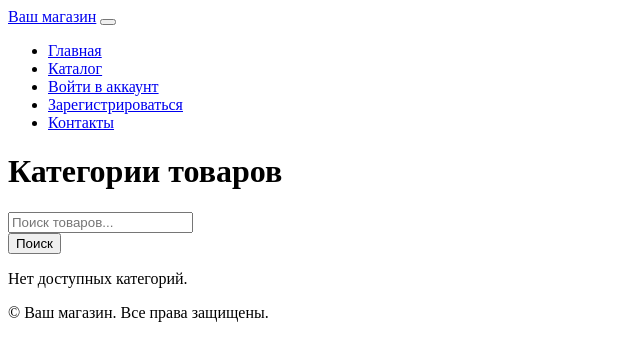
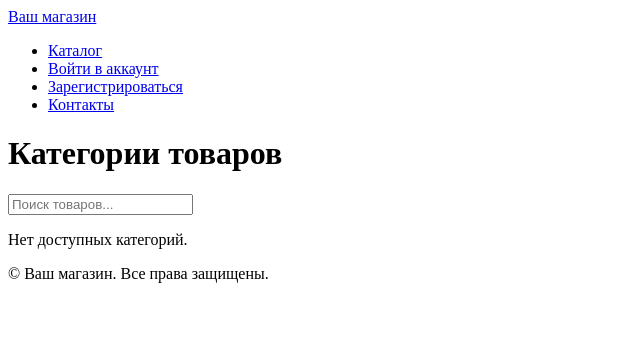
Before and after one commit to Vladislav19121/Diplom, a Django app: page / in a window 1280 px wide. Shown: the top 361 px of the page, without its empty margins (0-640 px from the left). Run offline with Django 5.2, Linux system fonts and the light colour scheme; data that the repository does not hold is empty.

Commit message:
немного изменил шаблоны

```diff
--- a/shop_app/templates/base.html
+++ b/shop_app/templates/base.html
@@ -1,9 +1,12 @@
 <!DOCTYPE html>
 <html lang="ru">
 <head>
+
     <meta charset="UTF-8">
     <meta name="viewport" content="width=device-width, initial-scale=1.0">
     <title>{% block title %}Сайт{% endblock %}</title>
+    {% block styles %}
+    {% endblock %}
 </head>
 <body>
 
@@ -11,35 +14,21 @@
     <nav class="navbar navbar-expand-lg navbar-light bg-light">
         <div class="container">
             <a class="navbar-brand" href="/">Ваш магазин</a>
-            <button class="navbar-toggler" type="button" data-bs-toggle="collapse" data-bs-target="#navbarNav" aria-controls="navbarNav" aria-expanded="false" aria-label="Toggle navigation">
-                <span class="navbar-toggler-icon"></span>
             </button>
             <div class="collapse navbar-collapse" id="navbarNav">
                 <ul class="navbar-nav">
                     <li class="nav-item">
-                        <a class="nav-link active" aria-current="page" href="/">Главная</a>
-                    </li>
-                    <li class="nav-item">
                         <a class="nav-link" href="#">Каталог</a>  <!-- Замените '#' на URL вашего каталога -->
                     </li>
                     {% if user.is_authenticated %}
-                    <li class="nav-item">
-                        <form action="{% url 'logout' %}" method="post" style="display: inline;">
-                            {% csrf_token %}
-                            <button type="submit" class="btn btn-link nav-link" style="padding: 0;">Выйти из аккаунта</button>
-                        </form>
+                    <li class="nav-item"><a class="nav-link" href="{% url 'logout' %}">Выйти из аккаунта</a></li>
                     </li>
                     {% else %}
                     <li class="nav-item"><a class="nav-link" href="{% url 'login' %}">Войти в аккаунт</a></li>
                     <li class="nav-item"><a class="nav-link" href="{% url 'registration' %}">Зарегистрироваться</a></li>
                     {% endif %}
                     {% if user.is_authenticated %}
-                    <li class="nav-item">
-                        <form action="{% url 'cart' %}" method="post" style="display: inline;">
-                            {% csrf_token %}
-                            <button type="submit" class="btn btn-link nav-link" style="padding: 0;">Ваша корзина</button>
-                        </form>
-                    </li>
+                    <li class="nav-item"><a class="nav-link" href="{% url 'cart' %}">Ваша корзина</a></li>
                     {% endif %}
                     </li>
                     <li class="nav-item">
--- a/shop_app/templates/home.html
+++ b/shop_app/templates/home.html
@@ -2,49 +2,54 @@
 
 {% block title %}Главная страница - Ваш магазин{% endblock %}
 
+
 {% block content %}
-    <div class="container">
-        <h1>Категории товаров</h1>
+    <div class="container mt-4">
+        <h1 class="text-center mb-4">Категории товаров</h1>
 
-        <form action="{% url 'search_results' %}" method="get" class="mb-3">
-            <div class="input-group">
-                <input type="text" class="form-control" placeholder="Поиск товаров..." name="q" value="{{ query }}">
-                <div class="input-group-append">
-                    <button class="btn btn-outline-secondary" type="submit">Поиск</button>
-                </div>
-            </div>
+        {# Форма поиска #}
+        <form action="{% url 'search_results' %}" method="get" class="search-form">
+            <input type="text" class="search-input" placeholder="Поиск товаров..." name="q" value="{{ query }}">
         </form>
 
+        {# Сетка категорий #}
         <div class="row">
             {% for category in categories %}
-            {% if user.is_authenticated and user.is_staff %}
-            <a href="{% url 'delete_category' id=category.id %}" class="btn btn-primary">Удалить категорию</a>
-            {% endif %}
                 <div class="col-md-4 mb-4">
-                    <div class="card h-100">
-                        <div class="card-img-wrapper">  {# Обертка для изображения #}
+                    <div class="category-card h-100">
+                        <div class="category-image-wrapper">
                             {% if category.image %}
-                                <img src="{{ category.image.url }}" class="card-img-top" alt="{{ category.name }}">
+                                <img src="{{ category.image.url }}" alt="{{ category.name }}" class="category-image">
                             {% else %}
-                                None
+                                 <div class="no-image-placeholder rounded">No Image</div>
                             {% endif %}
                         </div>
-                        <div class="card-body">
-                            <a href="{% url 'category_products' id=category.id %}" class="card-title">{{ category.name }}</a>
-                            <p class="card-text">{{ category.description|truncatewords:20 }}</p>
+                        <div class="category-body">
+                            <h5 class="category-title">
+                                <a href="{% url 'category_products' id=category.id %}" class="text-decoration-none text-dark">{{ category.name }}</a>
+                            </h5>
+                            <p class="category-description">{{ category.description|truncatewords:20 }}</p>
+                            {% if user.is_authenticated and user.is_staff %}
+                                <form method="post" action="{% url 'delete_category' id=category.id %}">
+                                    {% csrf_token %}
+                                    <button type="submit" class="btn btn-danger">Удалить</button>
+                                </form>
+                            {% endif %}
                         </div>
                     </div>
                 </div>
-
             {% empty %}
+                <div class="col-12 text-center">
                     <p>Нет доступных категорий.</p>
+                </div>
             {% endfor %}
         </div>
+
+        {# Форма добавления категории (только для администраторов) #}
         {% if user.is_authenticated and user.is_staff %}
             {% if show_form %}
-        <div class="container">
-            <h1>Добавить категорию</h1>
-
+                <div class="add-category-form">
+                    <h2 class="mb-4">Добавить категорию</h2>
                     <form method="post" enctype="multipart/form-data" action="{% url 'add_category' %}">
                         {% csrf_token %}
                         {{ form.as_p }}
@@ -53,7 +58,9 @@
                     </form>
                 </div>
             {% else %}
+                <div class="text-center mt-4">
                     <a href="{% url 'add_category' %}?add_category=True" class="btn btn-primary">Добавить категорию</a>
+                </div>
             {% endif %}
         {% endif %}
     </div>
--- a/shop_app/views.py
+++ b/shop_app/views.py
@@ -109,9 +109,8 @@ def add_product(request, id):
 
 def delete_product(request, id):
     product = get_object_or_404(Product, id=id)
-    if request.user == product.user:
-        product.delete()
-        return redirect('category_products', id = product.category.id)
+    product.delete()
+    return redirect('category_products', id = product.category.id)
 
 @login_required
 def cart(request):
```
Also changed, not shown: shop_app/templates/category_products.html (+20 -17 lines). Lines whose indentation alone changed are shown as unchanged.
